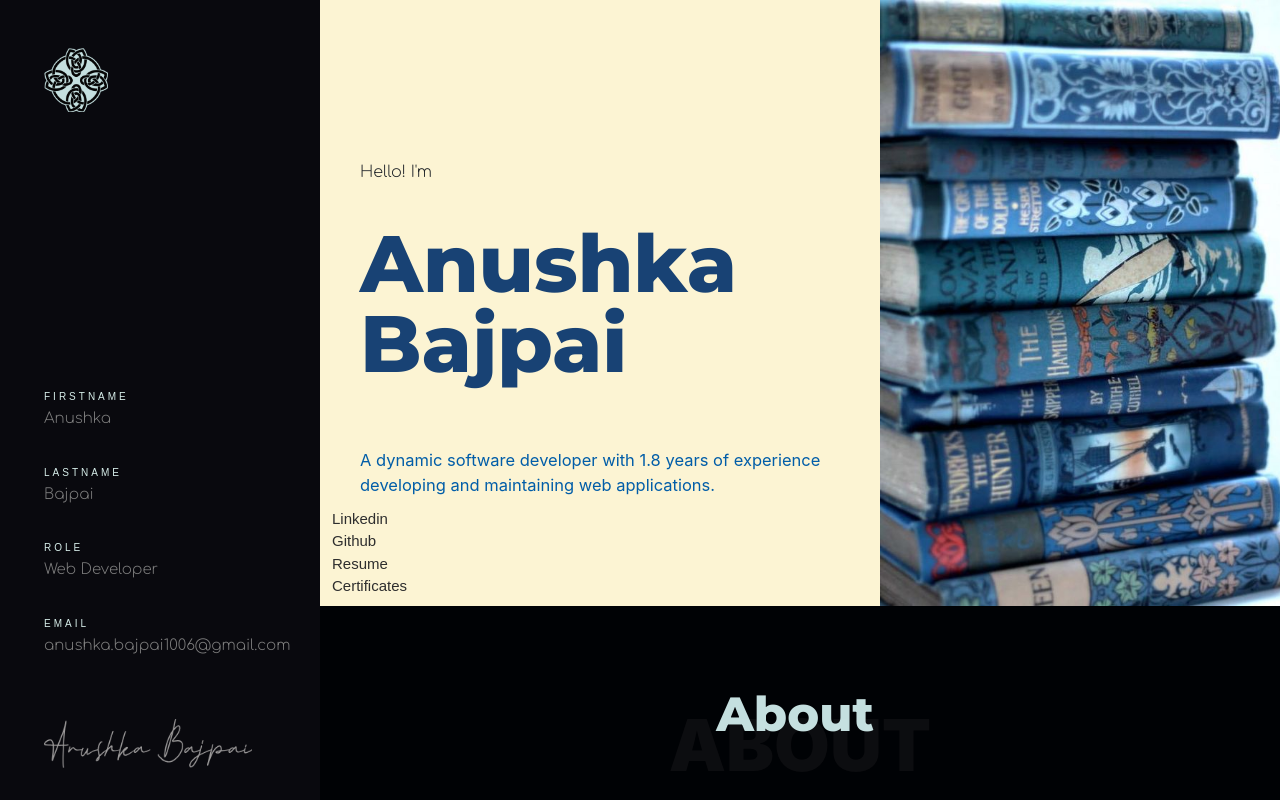
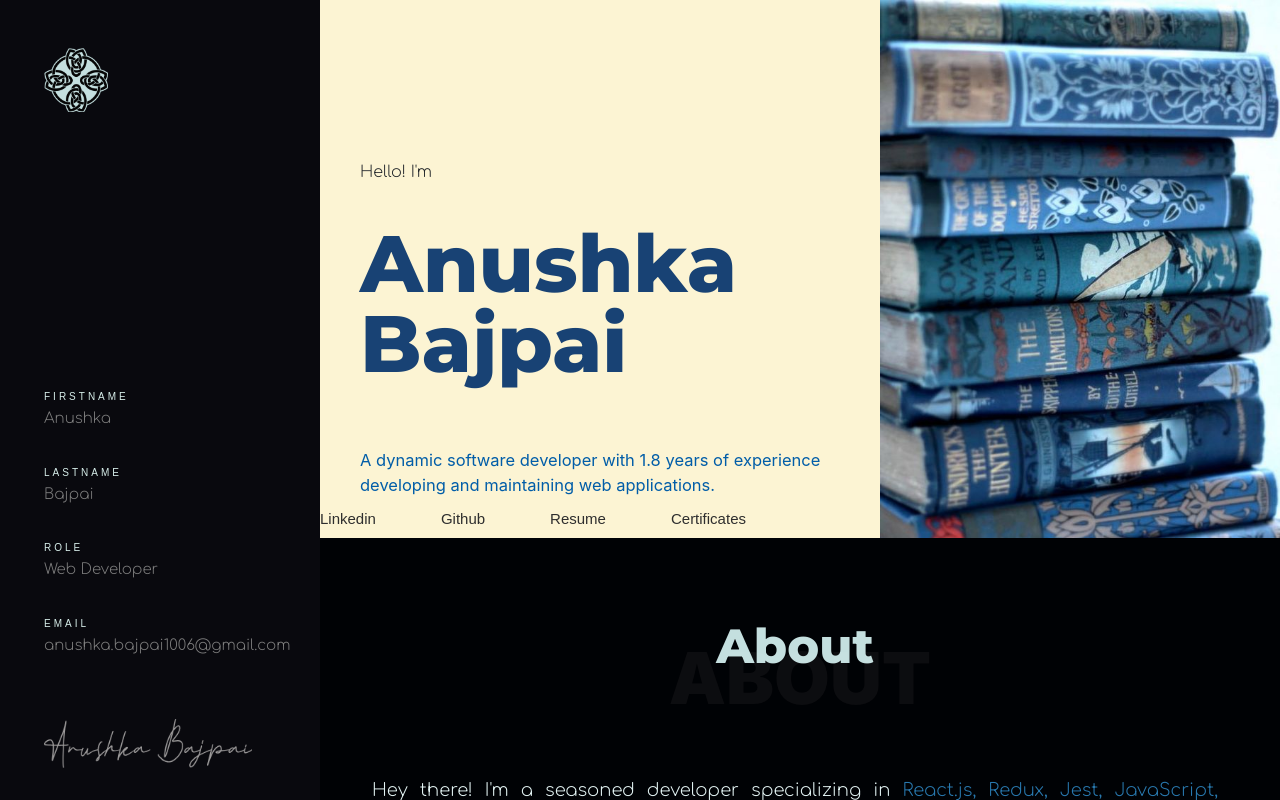
Before and after one commit to Anushka1001/Resume, a React (Create React App) app: page / in a window 1280 px wide. Built offline with nearby package versions, Linux system fonts and the light colour scheme.

Commit message:
Update IntroPage.jsx

```diff
--- a/src/components/IntroPage.jsx
+++ b/src/components/IntroPage.jsx
@@ -17,7 +17,7 @@ function IntroPage() {
                   {Name.lastname}
                 </div>
                 <p className="introH5 dBlue max-width-styled">{Intro.desc}</p>
-                <div className="links poppins row my-2 mx-0">
+                <div className="links poppins my-2 mx-0">
                     <a
                       href="https://www.linkedin.com/in/anushkabajpai1006/"
                       target="_blank"
```
